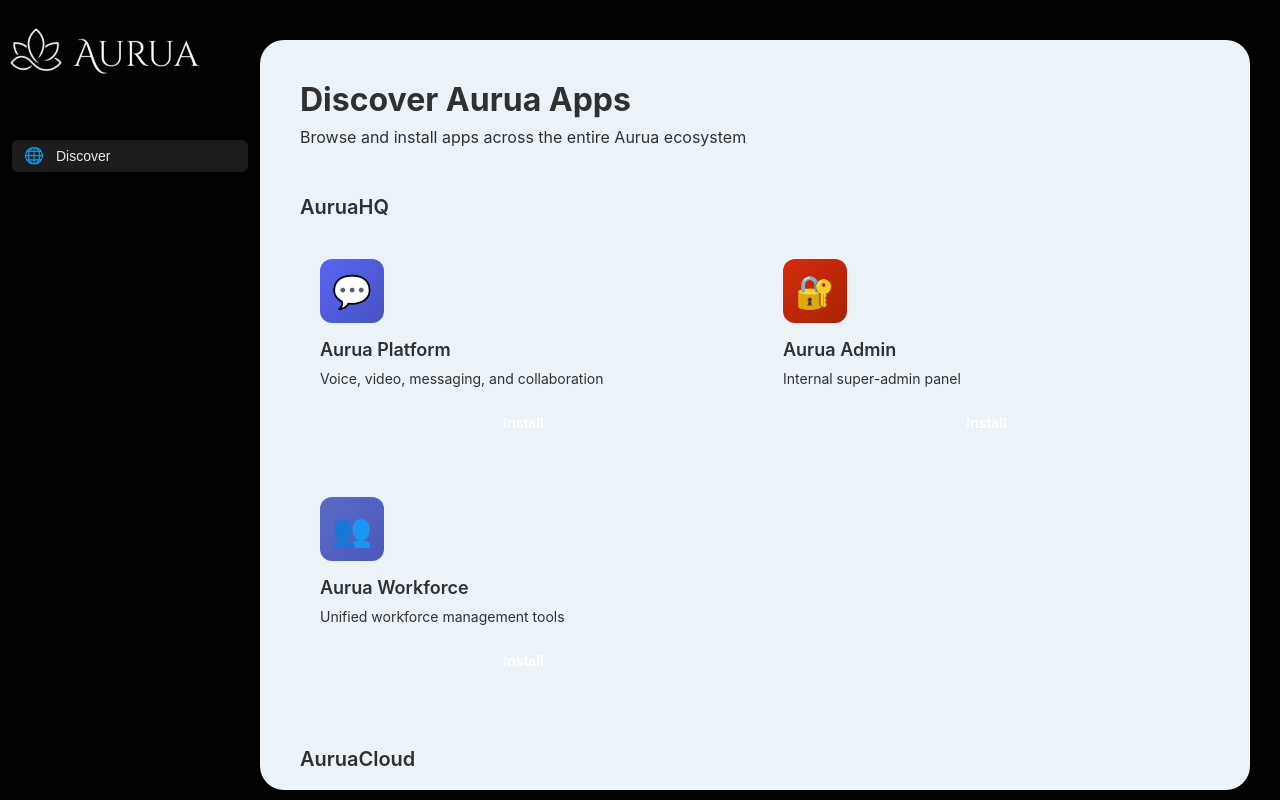
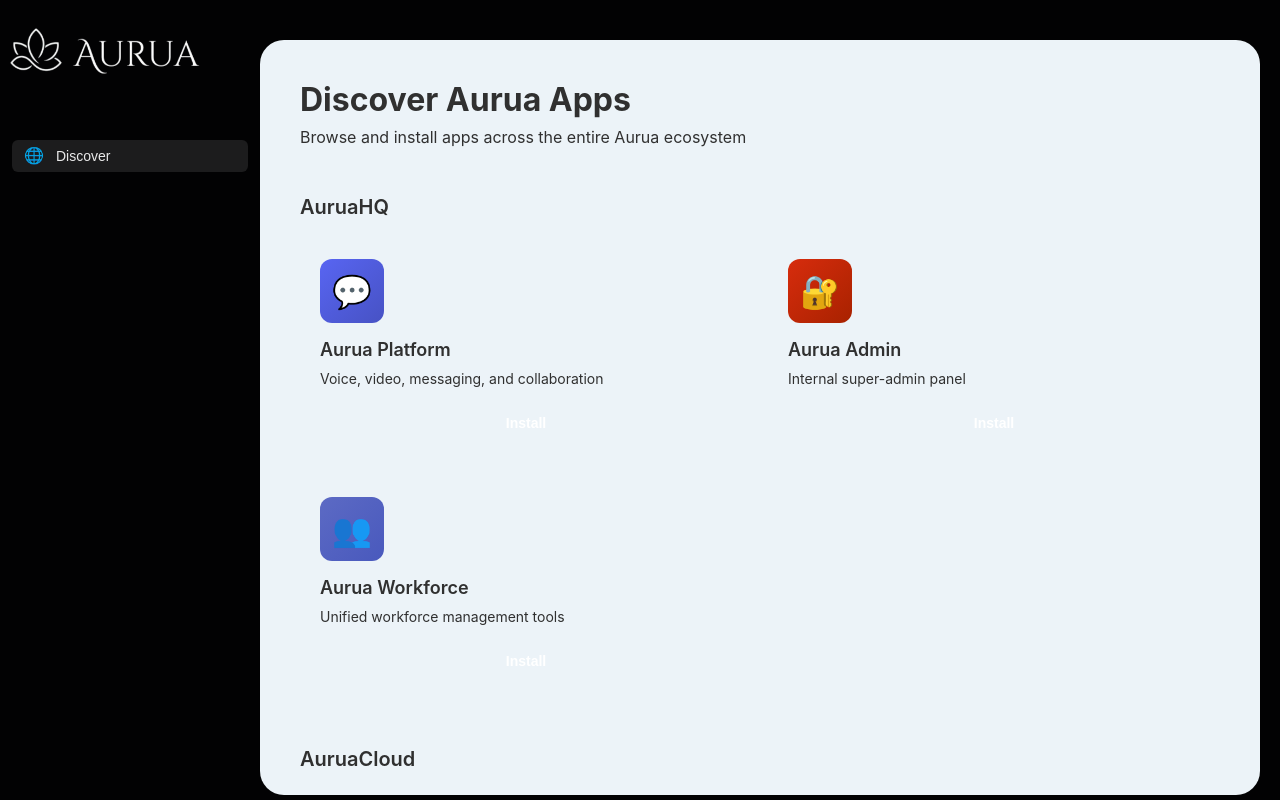
Before and after one commit to AuruaHQ/aurua-dock, a React (Vite) app: page / in a window 1280 px wide. Built offline with nearby package versions, Linux system fonts and the light colour scheme.

Commit message:
Reduce right margin to 20px and bottom margin to 5px

```diff
--- a/src/App.css
+++ b/src/App.css
@@ -31,7 +31,7 @@ body {
   border-radius: 24px;
   position: relative;
   scroll-behavior: smooth;
-  margin: 40px 30px 10px 0;
+  margin: 40px 20px 5px 0;
 }
 
 /* Hide scrollbar */
```
